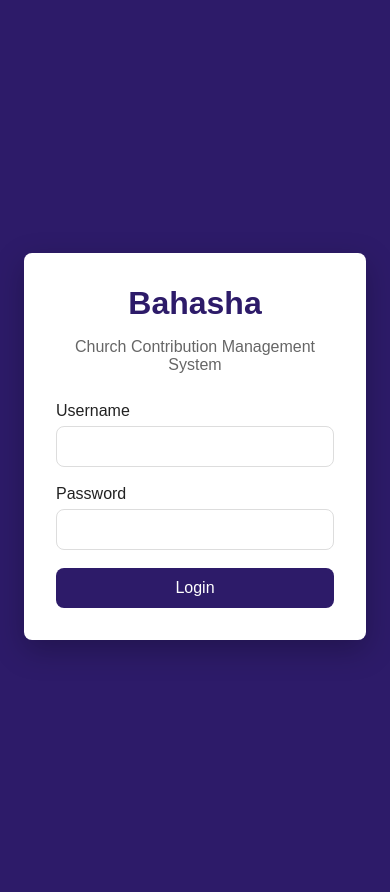
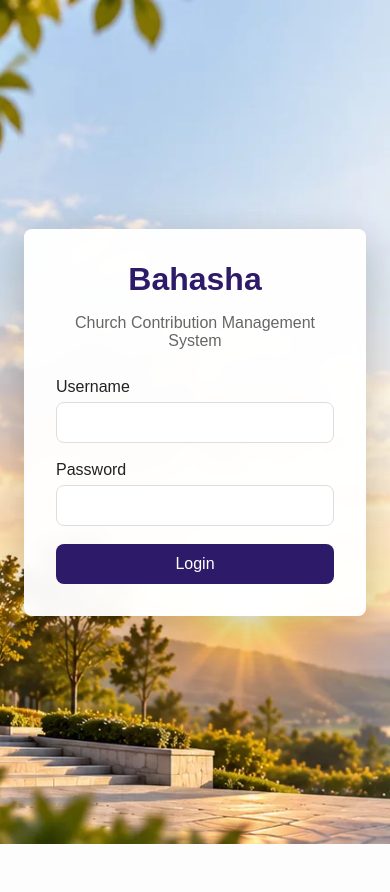
Before and after one commit to Oswaldgerald/bahasha-web, a Django app: page /login/ in a window 390 px wide. After the commit the page ends 844 px from the top, so only its background shows below. Run offline with Django 5.2, Linux system fonts and the light colour scheme.

Commit message:
Add church background to login page

```diff
--- a/static/css/auth.css
+++ b/static/css/auth.css
@@ -1,16 +1,22 @@
 .auth-page {
     align-items: center;
-    background: #2d1b69;
+    background-color: #e9edf2;
+    background-image: url("../images/church-login.webp");
+    background-position: center;
+    background-repeat: no-repeat;
+    background-size: cover;
+    box-sizing: border-box;
     display: flex;
-    justify-content: center;
+    justify-content: flex-end;
     min-height: 100vh;
-    padding: 24px;
+    padding: clamp(24px, 7vw, 112px);
 }
 
 .login-card {
-    background: white;
+    background: rgba(255, 255, 255, 0.94);
+    backdrop-filter: blur(8px);
     border-radius: 8px;
-    box-shadow: 0 10px 30px rgba(0, 0, 0, 0.25);
+    box-shadow: 0 12px 38px rgba(33, 24, 13, 0.22);
     box-sizing: border-box;
     max-width: 380px;
     padding: 32px;
@@ -50,3 +56,15 @@
     padding: 10px;
     text-align: center;
 }
+
+@media (max-width: 700px) {
+    .auth-page {
+        background-position: 32% center;
+        justify-content: center;
+        padding: 24px;
+    }
+
+    .login-card {
+        background: rgba(255, 255, 255, 0.96);
+    }
+}
```
Also changed, not shown: static/images/church-login.webp (added).
